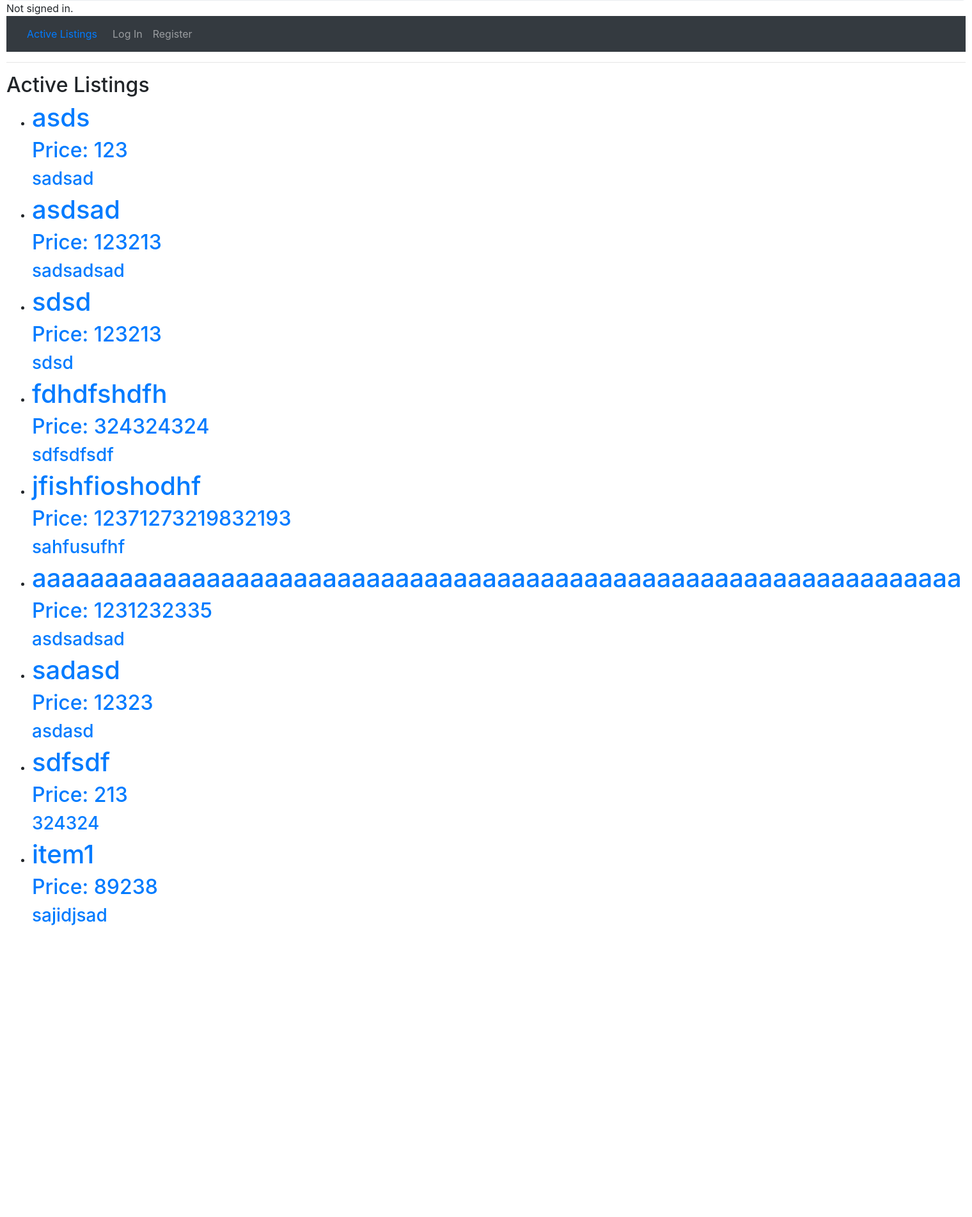
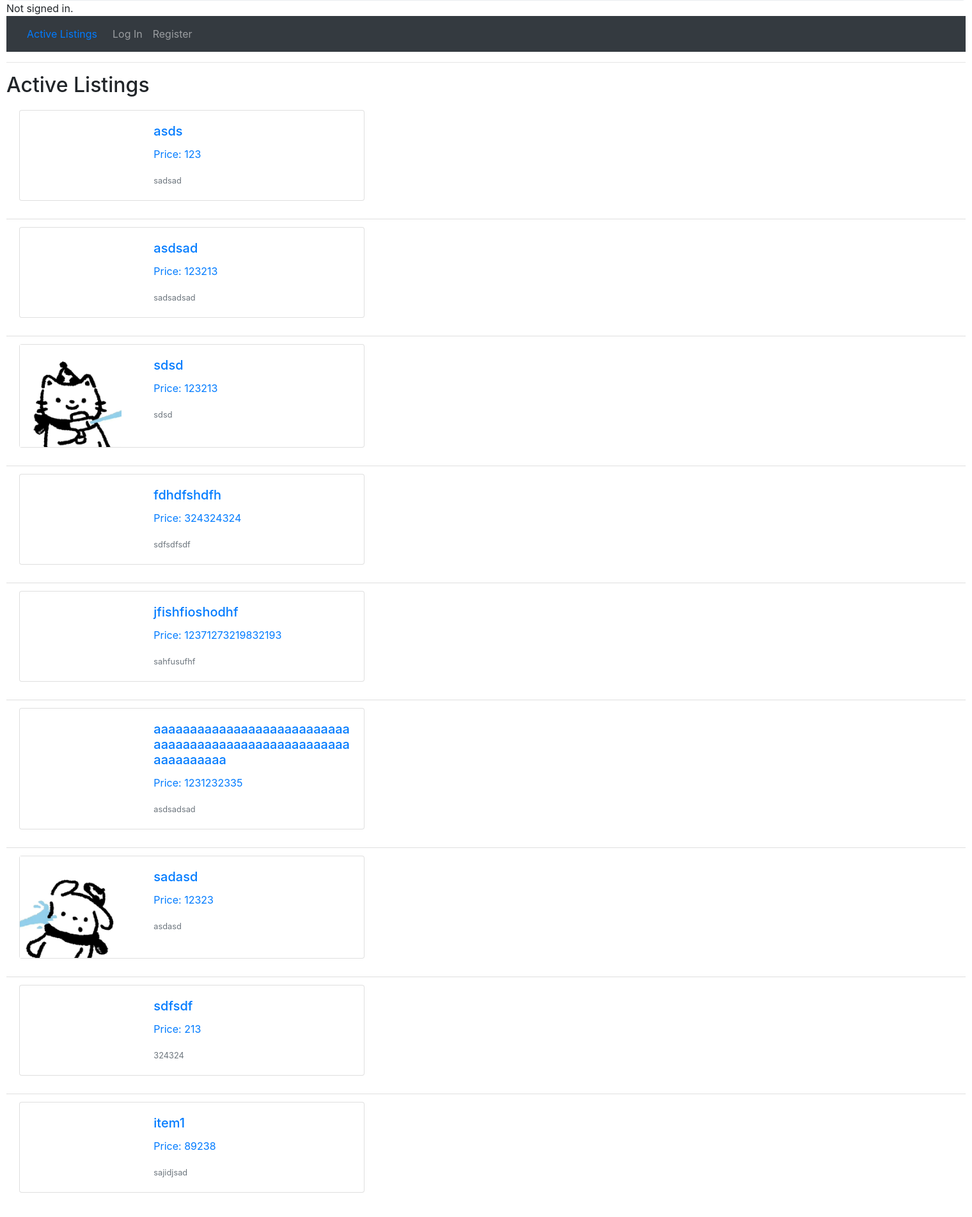
Before and after one commit to Dani3lx/AuctionBay, a Django app: page / in a window 1520 px wide. Shown: the part 193-2096 px from the top of the page at 64% size. Before the commit the page ends 1640 px from the top, so only its background shows below. Run offline with Django 3.2, Linux system fonts and the light colour scheme; data comes from the database, SQL or seed files in the repository; both versions use the stored data as it was after the commit; some libraries are stand-ins or nearby versions.

Commit message:
Display item image. Modified index page aesthetic

```diff
--- a/auctions/models.py
+++ b/auctions/models.py
@@ -14,9 +14,10 @@ class Listing(models.Model):
     listing_name = models.CharField(primary_key=True, max_length=64)
     listing_desc = models.CharField(max_length=256)
     starting_bid = models.IntegerField()
-    current_bid = models.ForeignKey(Bid, on_delete=models.CASCADE, null=True)
+    current_bid = models.ForeignKey(Bid, on_delete=models.CASCADE, null=True, blank=True)
     creator = models.ForeignKey(User, on_delete=models.CASCADE)
     post_date = models.DateTimeField(default=now, editable=False)
+    picture = models.ImageField(blank=True, null=True)
 
 
 class Comment(models.Model):
--- a/auctions/templates/auctions/index.html
+++ b/auctions/templates/auctions/index.html
@@ -6,15 +6,26 @@
     {% endif %}
     <h2>Active Listings</h2>
     {% if listings %}
-    <ul>
+    <ul class="list-group list-group-flush">
         {% for listing in listings %}
-        <li>
+        <li class="list-group-item">
             <a href="{% url 'details' listing.listing_name %}">
-                <div>
-                    <h1>{{ listing.listing_name }}</h1>
-                    <h2>Price: {{ listing.starting_bid }}</h2>
-                    <h3>{{ listing.listing_desc }}</h3>
-                </div>
+                <div class="card mb-3" style="max-width: 540px;">
+                    <div class="row g-0">
+                      <div class="col-md-4">
+                        {% if listing.picture != None %}
+                        <img src="{{ listing.picture.url }}" class="img-fluid rounded-start" alt="{{ listing.listing_name }}">
+                        {% endif %}
+                      </div>
+                      <div class="col-md-8">
+                        <div class="card-body">
+                          <h5 class="card-title">{{ listing.listing_name }}</h5>
+                          <p class="card-text">Price: {{ listing.starting_bid }}</p>
+                          <p class="card-text"><small class="text-muted">{{ listing.listing_desc }}</small></p>
+                        </div>
+                      </div>
+                    </div>
+                  </div>
             </a>
         </li>
         {% endfor %}
--- a/commerce/settings.py
+++ b/commerce/settings.py
@@ -120,3 +120,8 @@ USE_TZ = True
 # https://docs.djangoproject.com/en/3.0/howto/static-files/
 
 STATIC_URL = '/static/'
+
+STATICFILES_DIRS = [os.path.join(BASE_DIR, 'static')]
+
+MEDIA_URL = '/media/'
+MEDIA_ROOT = 'media'
--- a/commerce/urls.py
+++ b/commerce/urls.py
@@ -15,8 +15,10 @@ Including another URLconf
 """
 from django.contrib import admin
 from django.urls import include, path
+from django.conf.urls.static import static
+from commerce import settings
 
 urlpatterns = [
     path("admin/", admin.site.urls),
     path("", include("auctions.urls"))
-]
+] + static(settings.MEDIA_URL, document_root=settings.MEDIA_ROOT)
```
Also changed, not shown: auctions/migrations/0003_listing_picture.py (added), auctions/migrations/0004_alter_listing_current_bid.py (added), db.sqlite3, media/1.jpg (added), media/2.jpg (added).
